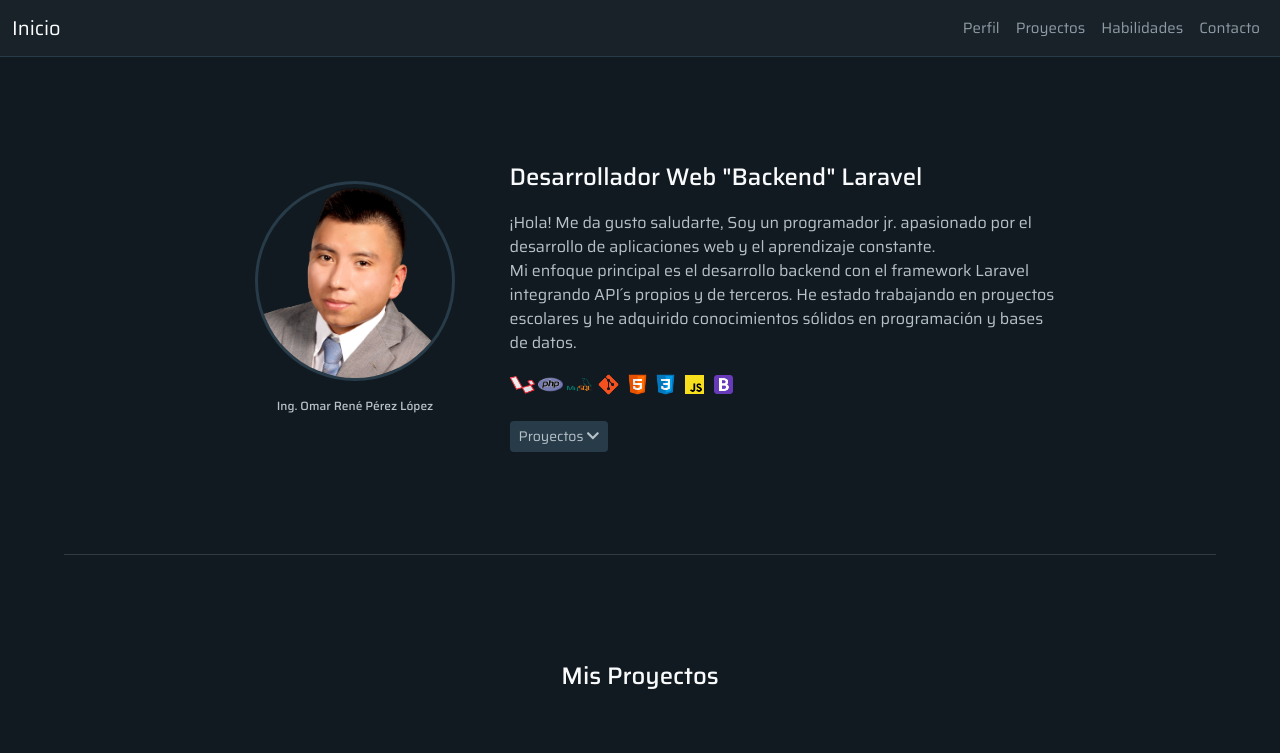
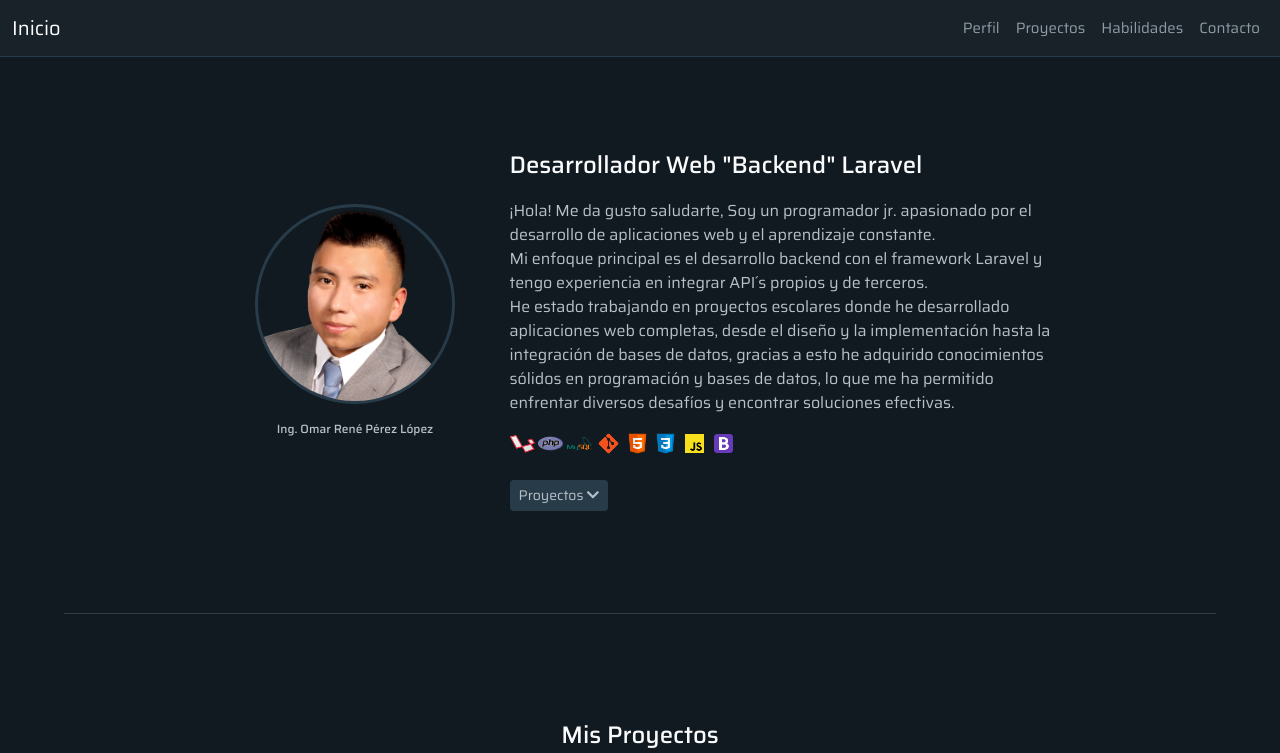
Before and after one commit to OmarRPL06/Portfolio, a PHP site: page / in a window 1280 px wide. Shown: the top 753 px of the page. Run offline with PHP 8.4, Linux system fonts and the light colour scheme; some libraries are stand-ins or nearby versions.

Commit message:
CV_PERSONAL -> V.0.5

```diff
--- a/bootstrap/css/style.css
+++ b/bootstrap/css/style.css
@@ -53,7 +53,7 @@ nav .navbar-toggler {
 }
 
 .section-perfil {
-    margin-top: 8%;
+    margin-top: 7%;
     margin-bottom: 8%;
     display: flex;
     align-items: center;
--- a/index.html
+++ b/index.html
@@ -73,9 +73,11 @@
                     <p class="mt-3 mb-3">
                         ¡Hola! Me da gusto saludarte, Soy un programador jr. apasionado por el desarrollo de aplicaciones web
                         y el aprendizaje constante. <br>Mi enfoque principal es el desarrollo backend
-                        con el framework Laravel integrando API´s propios y de terceros.
-                        He estado trabajando en proyectos escolares y he adquirido conocimientos sólidos en
-                        programación y bases de datos.
+                        con el framework Laravel y tengo experiencia en integrar API´s propios y de terceros.
+                        <br>He estado trabajando en proyectos escolares donde he desarrollado aplicaciones web completas,
+                        desde el diseño y la implementación hasta la integración de bases de datos, gracias a esto
+                        he adquirido conocimientos sólidos en programación y bases de datos,  lo que me ha permitido enfrentar diversos
+                        desafíos y encontrar soluciones efectivas.
                     </p>
                     <div class="container-img-btn">
                         <img src="img/laravel.png" alt="Laravel" width="25">
@@ -231,6 +233,8 @@
                 <div class="col-sm-10 col-md-6 col-lg-6">
                     <p>Soy una persona proactiva, con habilidades de trabajar en equipo y
                         dispuesto a asumir nuevos desafíos.
+                        <br> Si necesitas un programador entusiasta y comprometido,
+                        estaré encantado de colaborar contigo...
                     </p>
                     <a href="files/CV-Omar_Rene_Perez_Lopez.pdf" target="_blank" class="btn btn-a btn-sm">Descargar CV <i class="fas fa-download"></i></a>
 
```
